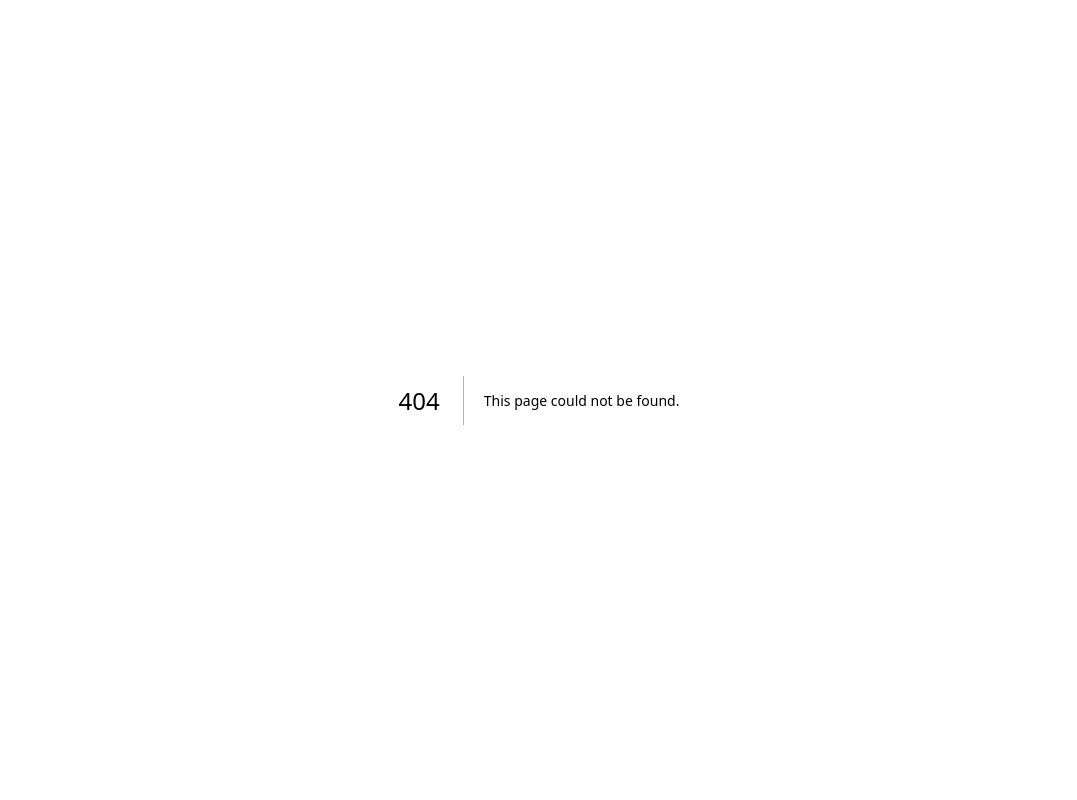
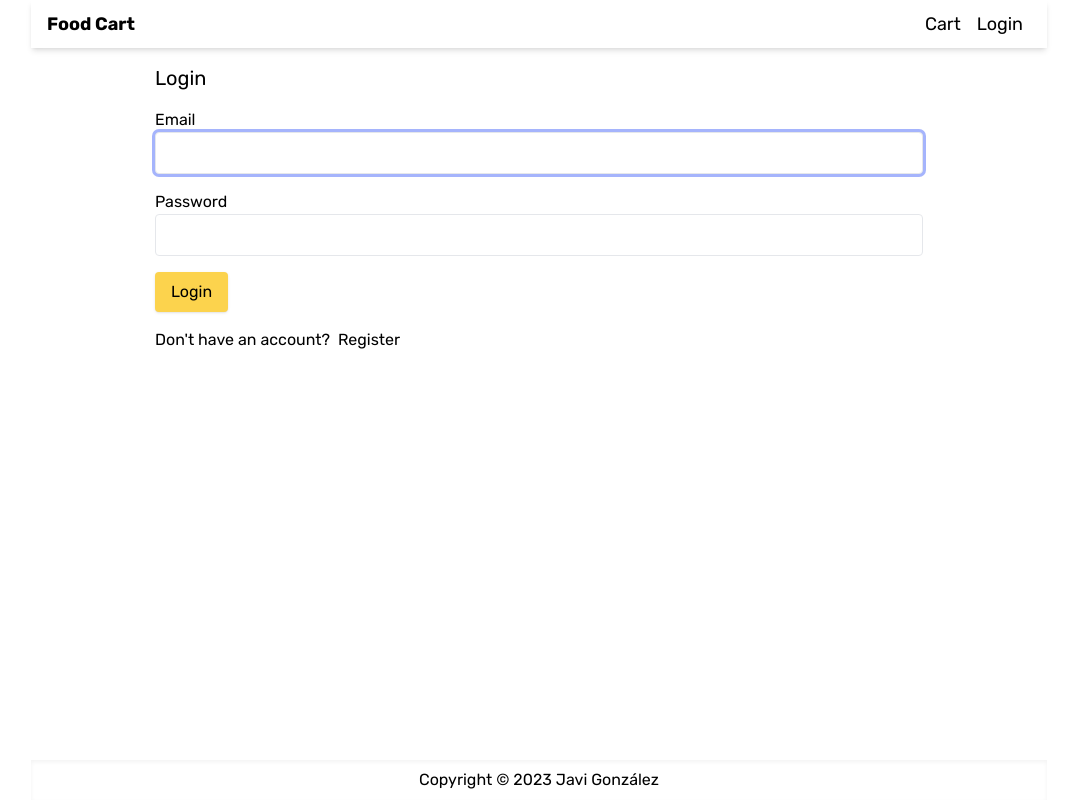
Before and after one commit to javigondeveloper/food-cart-project, a Next.js app: page /login in a window 1280 px wide. Before the commit this address had no page. Shown: the whole page, without its empty margins (101-1178 px from the left). Built offline with nearby package versions, Linux system fonts and the light colour scheme.

Commit message:
create Login Form

```diff
--- a/package.json
+++ b/package.json
@@ -18,6 +18,7 @@
     "postcss": "8.4.24",
     "react": "18.2.0",
     "react-dom": "18.2.0",
+    "react-hook-form": "^7.45.0-next.1",
     "tailwindcss": "3.3.2"
   }
 }
--- a/pages/cart.jsx
+++ b/pages/cart.jsx
@@ -100,7 +100,7 @@
               </li>
               <li>
                 <button
-                  onClick={() => router.push('/shipping')}
+                  onClick={() => router.push('login?redirect=/shipping')}
                   className="primary-button w-full"
                 >
                   Check Out
--- /dev/null
+++ b/pages/login.jsx
@@ -0,0 +1,73 @@
+import React from 'react';
+import Layout from '@/components/Layout';
+import Link from 'next/link';
+import { useForm } from 'react-hook-form';
+
+export default function LoginScreen() {
+  const {
+    handleSubmit,
+    register,
+    formState: { errors },
+  } = useForm();
+
+  const submitHandler = ({ email, password }) => {
+    console.log({ email });
+    console.log({ password });
+  };
+  return (
+    <Layout title="Login">
+      <form
+        className="mx-auto max-w-screen-md"
+        onSubmit={handleSubmit(submitHandler)}
+      >
+        <h1 className="mb-4 text-xl">Login</h1>
+        <div className="mb-4">
+          <label htmlFor="email">Email</label>
+          <input
+            {...register('email', {
+              required: 'Please enter email',
+              pattern: {
+                value: /^\w+([.-]?\w+)*@\w+([.-]?\w+)*(\.\w{2,3})+$/i,
+                message: 'Please enter valid email',
+              },
+            })}
+            type="email"
+            name="email"
+            id="email"
+            className="w-full"
+            autoFocus
+          />
+          {errors.email && (
+            <div className="text-red-500">{errors.email.message}</div>
+          )}
+        </div>
+        <div className="mb-4">
+          <label htmlFor="password">Password</label>
+          <input
+            type="password"
+            {...register('password', {
+              required: 'Please enter password',
+              minLength: {
+                value: 6,
+                message: 'Password is more than 5 characters',
+              },
+            })}
+            name="password"
+            id="password"
+            className="w-full"
+          />
+          {errors.password && (
+            <div className="text-red-500">{errors.password.message}</div>
+          )}
+        </div>
+        <div className="mb-4">
+          <button className="primary-button">Login</button>
+        </div>
+        <div className="mb-4">
+          Don&apos;t have an account? &nbsp;
+          <Link href="register">Register</Link>
+        </div>
+      </form>
+    </Layout>
+  );
+}
--- a/styles/globals.css
+++ b/styles/globals.css
@@ -30,3 +30,9 @@
 .primary-button {
   @apply rounded bg-amber-300 py-2 px-4 shadow outline-none hover:bg-amber-400  active:bg-amber-500;
 }
+
+input,
+select,
+textarea {
+  @apply rounded border p-2 outline-none ring-indigo-300 focus:ring;
+}
```
Also changed, not shown: 1 other file (tests, documents, lock files or other folders).
